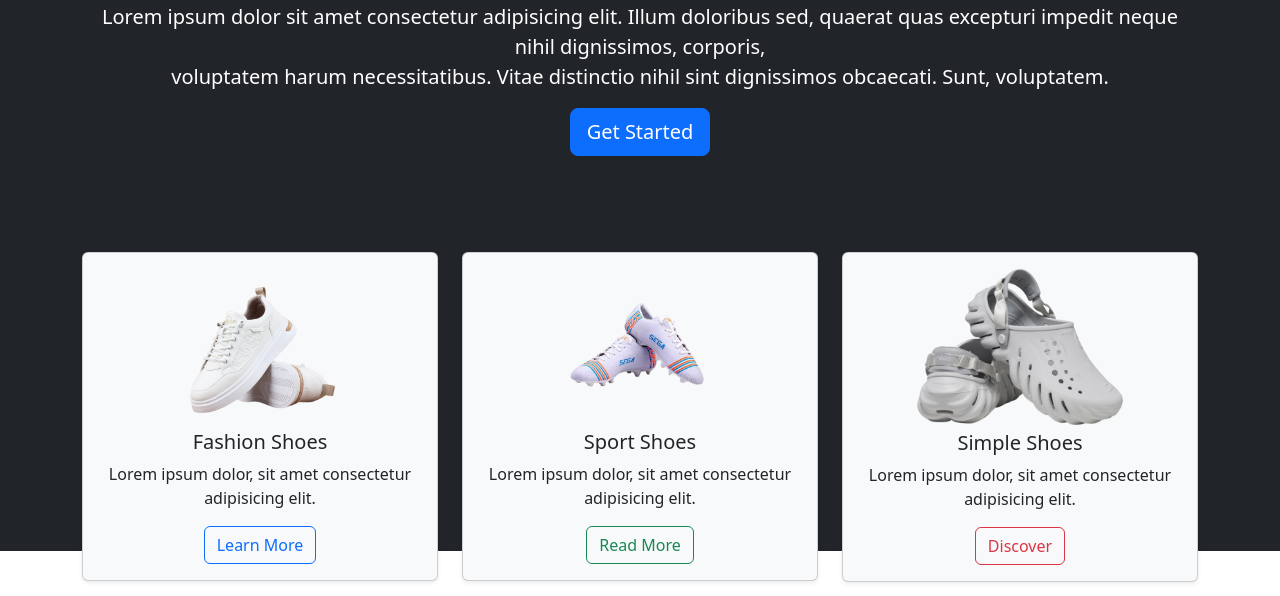
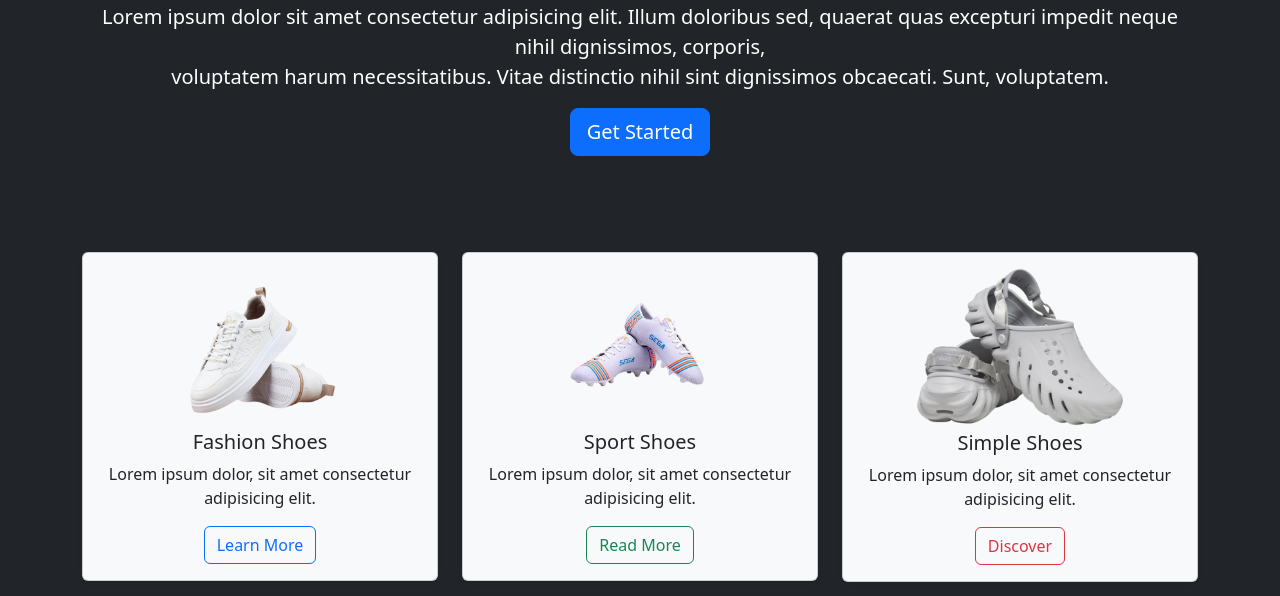
Before and after one commit to Panhakoeun/bootstrap-website, a plain HTML site: page index.html in a window 1280 px wide. Shown: the part 169-765 px from the top of the page. Drawn offline with nearby package versions, Linux system fonts and the light colour scheme.

Commit message:
add height

```diff
--- a/index.html
+++ b/index.html
@@ -27,7 +27,7 @@
 
     </div>
   </nav>
-  <div class="main bg-dark p-5" style="height: 90vh;">
+  <div class="main bg-dark p-5" style="height: 110vh;">
 
     <div class=" p-5 text-center ">
       <h1 class="display-4 text-white">Welcome to Panha Shops</h1>
```
